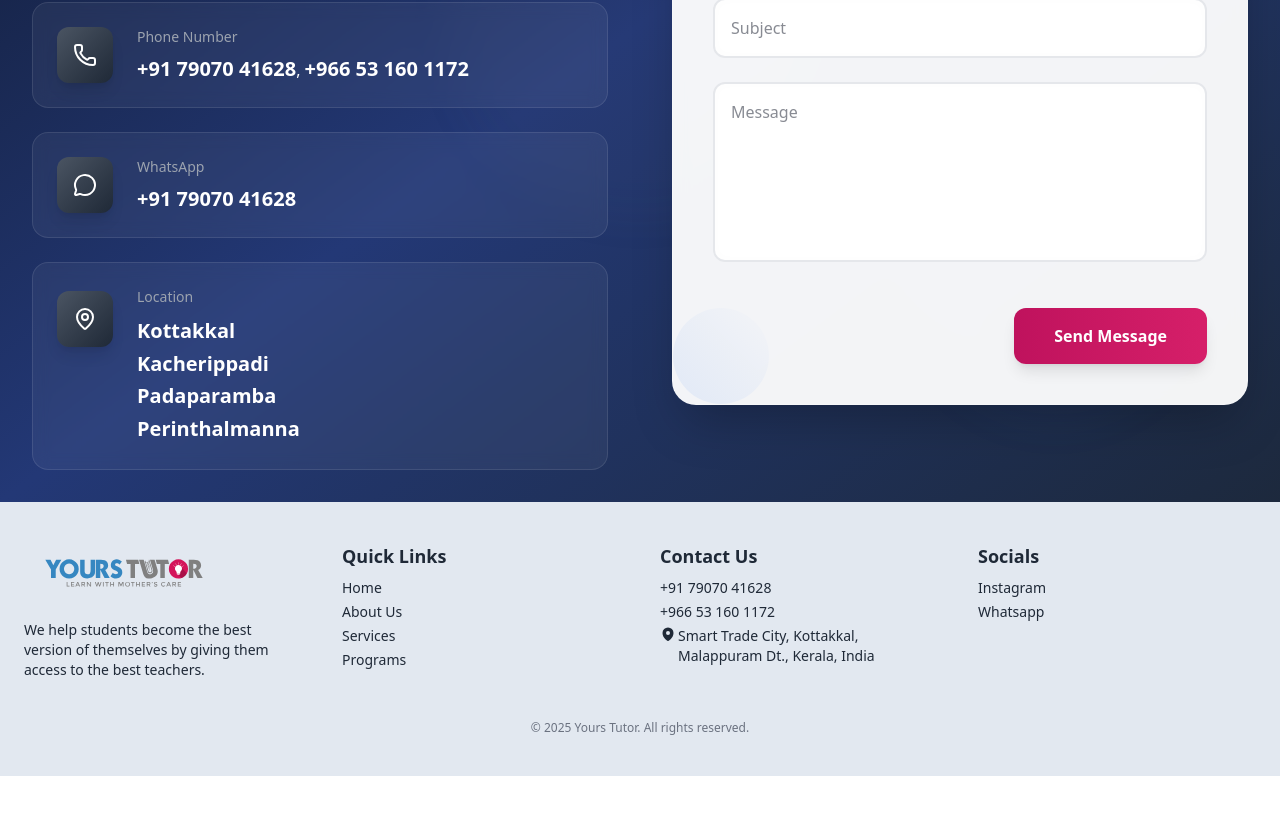
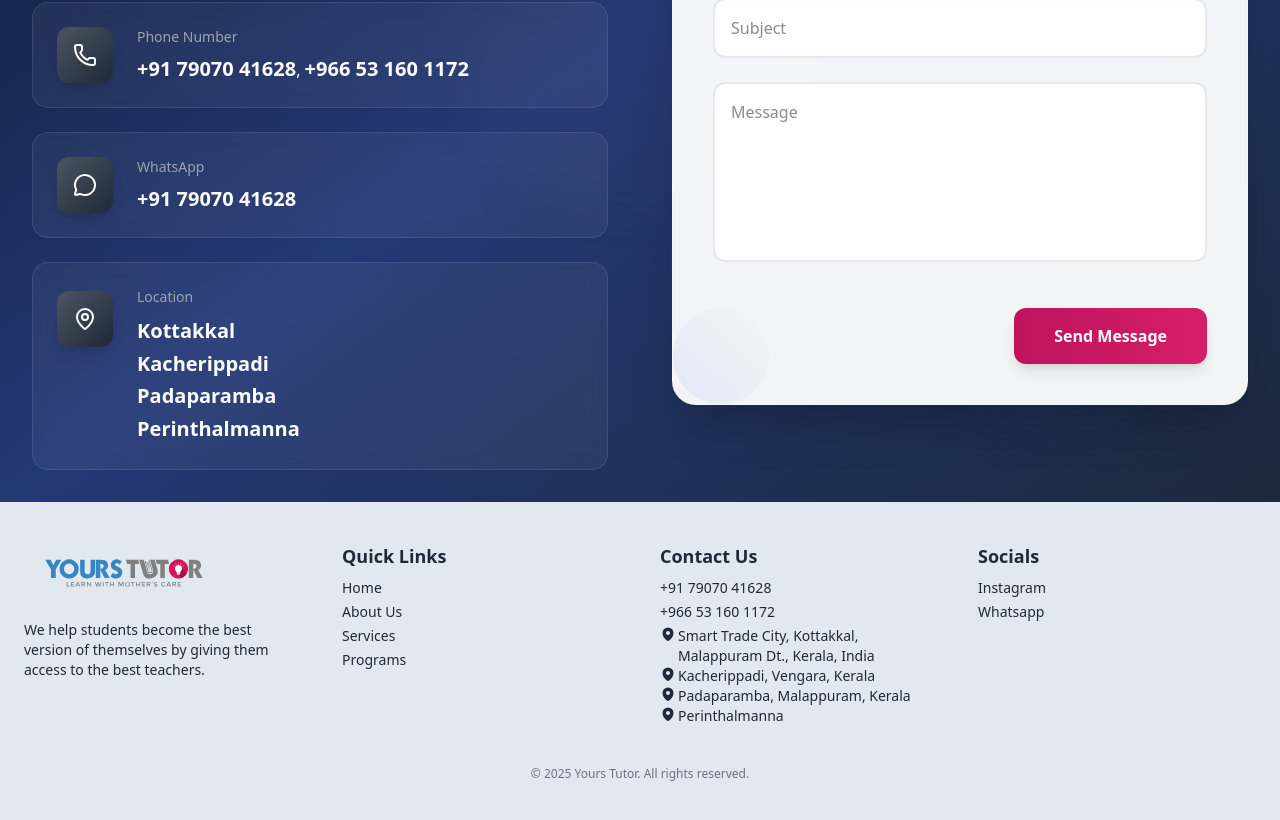
Before and after one commit to XecureOne/yourstutor-web, a React (Vite) app: page / in a window 1280 px wide. Shown: the part 7044-7864 px from the top of the page. Before the commit the page ends 7820 px from the top, so only its background shows below. Built offline with nearby package versions, Linux system fonts and the light colour scheme; a web font is replaced by a local one.

Commit message:
added locaitons to Contact.tsx

```diff
--- a/src/components/Contact.tsx
+++ b/src/components/Contact.tsx
@@ -65,6 +65,51 @@ export const Contact = () => {
                   Smart Trade City, Kottakkal, Malappuram Dt., Kerala, India
                 </a>
               </div>
+              <div className="flex items-start gap-0.5">
+                <div>
+                  <svg xmlns="http://www.w3.org/2000/svg" viewBox="0 0 24 24" fill="currentColor" className="size-4">
+                    <path fillRule="evenodd" d="m11.54 22.351.07.04.028.016a.76.76 0 0 0 .723 0l.028-.015.071-.041a16.975 16.975 0 0 0 1.144-.742 19.58 19.58 0 0 0 2.683-2.282c1.944-1.99 3.963-4.98 3.963-8.827a8.25 8.25 0 0 0-16.5 0c0 3.846 2.02 6.837 3.963 8.827a19.58 19.58 0 0 0 2.682 2.282 16.975 16.975 0 0 0 1.145.742ZM12 13.5a3 3 0 1 0 0-6 3 3 0 0 0 0 6Z" clipRule="evenodd" />
+                  </svg>
+                </div>
+                <a
+                  href="https://maps.app.goo.gl/GB5GkVE2SzBeBo1VA"
+                  target="_blank"
+                  rel="noopener noreferrer"
+                  className="hover:underline flex items-center"
+                >
+                  Kacherippadi, Vengara, Kerala
+                </a>
+              </div>
+              <div className="flex items-start gap-0.5">
+                <div>
+                  <svg xmlns="http://www.w3.org/2000/svg" viewBox="0 0 24 24" fill="currentColor" className="size-4">
+                    <path fillRule="evenodd" d="m11.54 22.351.07.04.028.016a.76.76 0 0 0 .723 0l.028-.015.071-.041a16.975 16.975 0 0 0 1.144-.742 19.58 19.58 0 0 0 2.683-2.282c1.944-1.99 3.963-4.98 3.963-8.827a8.25 8.25 0 0 0-16.5 0c0 3.846 2.02 6.837 3.963 8.827a19.58 19.58 0 0 0 2.682 2.282 16.975 16.975 0 0 0 1.145.742ZM12 13.5a3 3 0 1 0 0-6 3 3 0 0 0 0 6Z" clipRule="evenodd" />
+                  </svg>
+                </div>
+                <a
+                  href="https://maps.app.goo.gl/FPaVSovEFf1K9UCC6?g_st=ac"
+                  target="_blank"
+                  rel="noopener noreferrer"
+                  className="hover:underline flex items-center"
+                >
+                  Padaparamba, Malappuram, Kerala
+                </a>
+              </div>
+              <div className="flex items-start gap-0.5">
+                <div>
+                  <svg xmlns="http://www.w3.org/2000/svg" viewBox="0 0 24 24" fill="currentColor" className="size-4">
+                    <path fillRule="evenodd" d="m11.54 22.351.07.04.028.016a.76.76 0 0 0 .723 0l.028-.015.071-.041a16.975 16.975 0 0 0 1.144-.742 19.58 19.58 0 0 0 2.683-2.282c1.944-1.99 3.963-4.98 3.963-8.827a8.25 8.25 0 0 0-16.5 0c0 3.846 2.02 6.837 3.963 8.827a19.58 19.58 0 0 0 2.682 2.282 16.975 16.975 0 0 0 1.145.742ZM12 13.5a3 3 0 1 0 0-6 3 3 0 0 0 0 6Z" clipRule="evenodd" />
+                  </svg>
+                </div>
+                <a
+                  href="https://maps.app.goo.gl/cW5p8tppXBPmwTYc8?g_st=ac"
+                  target="_blank"
+                  rel="noopener noreferrer"
+                  className="hover:underline flex items-center"
+                >
+                  Perinthalmanna
+                </a>
+              </div>
             </li>
           </ul>
         </div>
```
